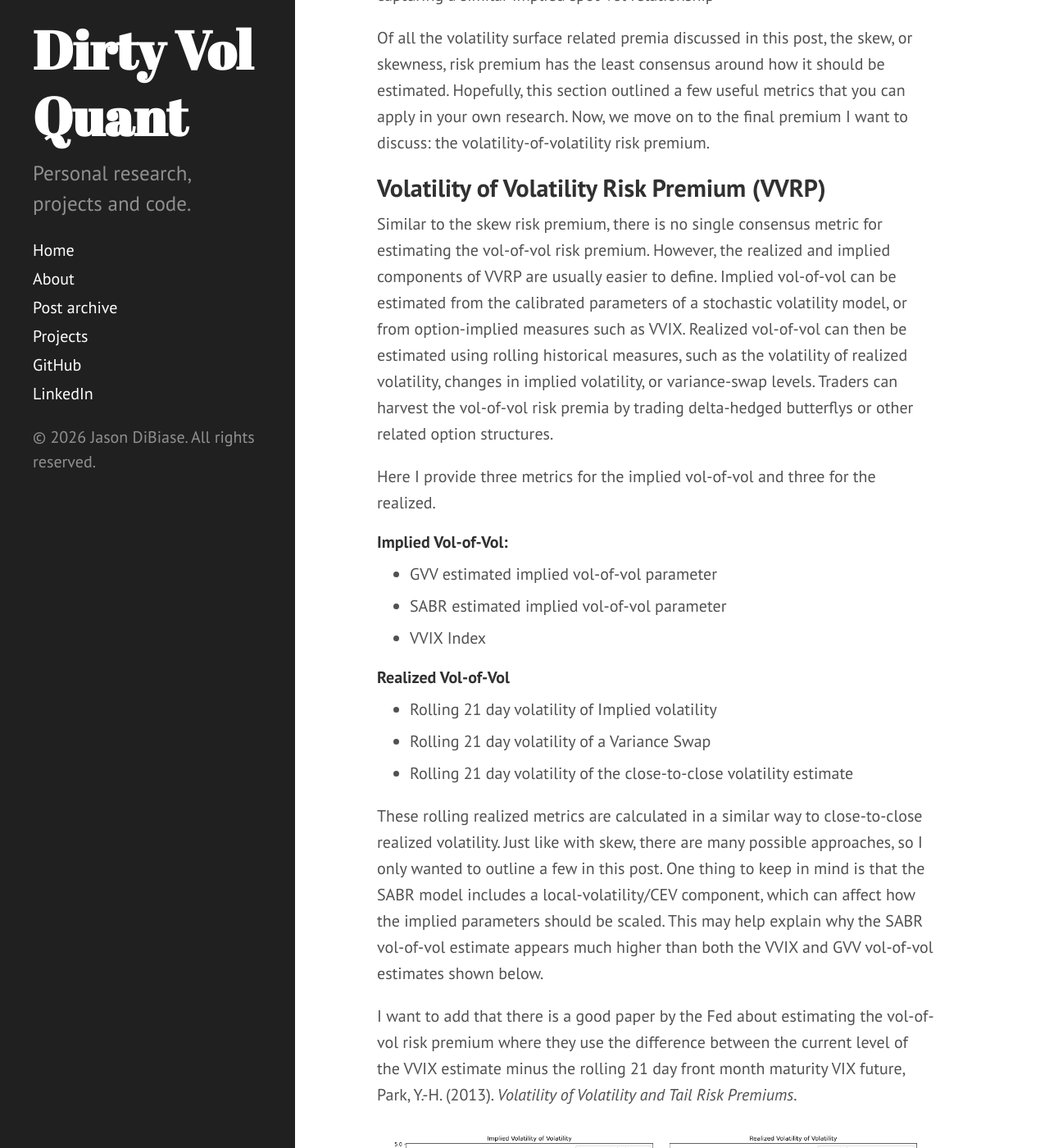
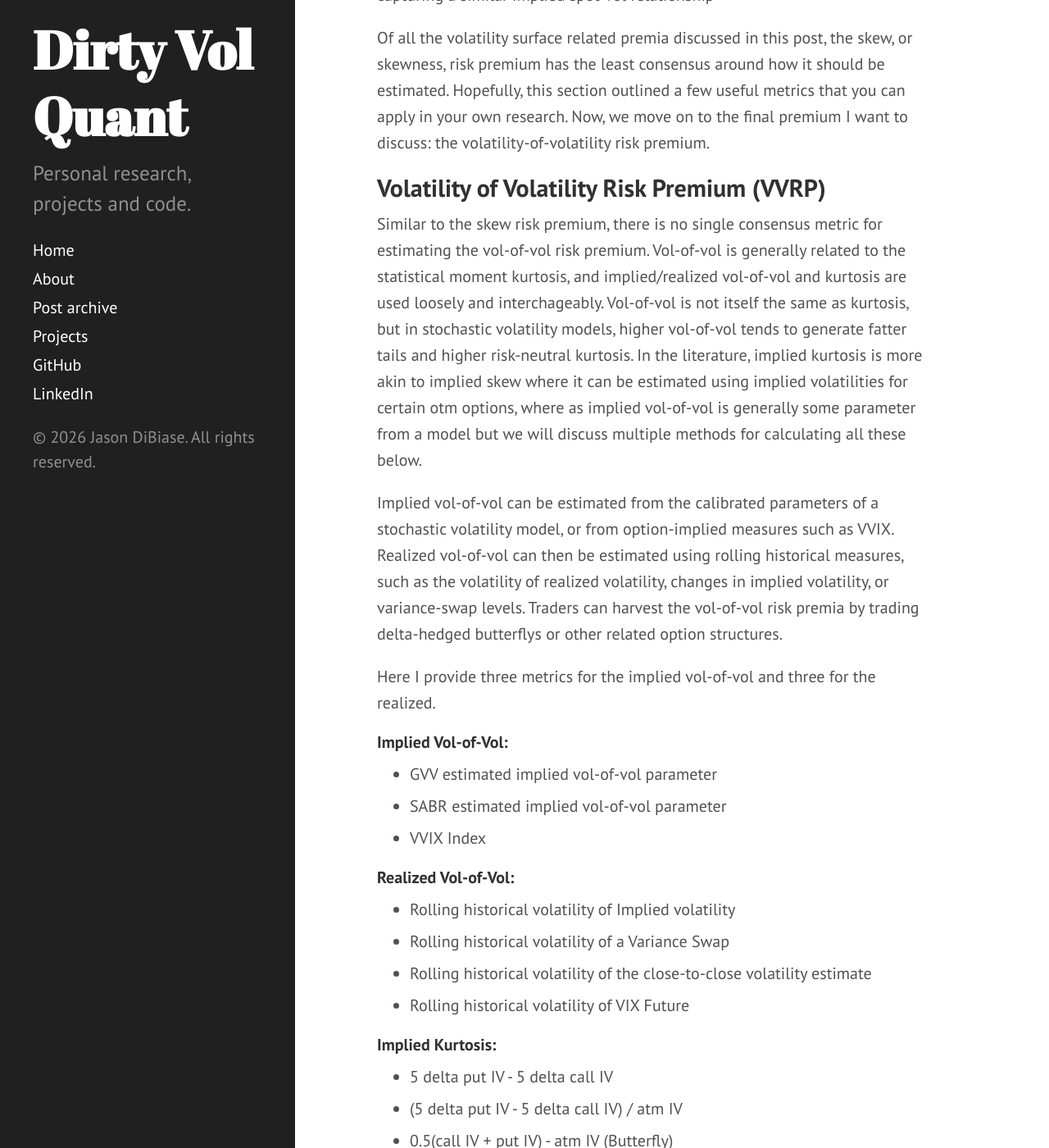
Before and after one commit to dibiasej/dibiasej.github.io, a Jekyll site: the page built from _posts/2026-05-24-Volatility-Surface-Risk-Premiums.md, in a window 1280 px wide and 1400 px high, scrolled down 9406 px. Shown: the whole window at 82% size. Built offline with Jekyll 4.4.1, drawn with Linux system fonts in a browser that asks for light colours; Markdown is read by kramdown in place of the engine named in the settings; some of the changed text lies outside the part shown.

Commit message:
fixed kurtosis

```diff
--- a/_posts/2026-05-24-Volatility-Surface-Risk-Premiums.md
+++ b/_posts/2026-05-24-Volatility-Surface-Risk-Premiums.md
@@ -218,7 +218,9 @@ Of all the volatility surface related premia discussed in this post, the skew, o
 
 ## Volatility of Volatility Risk Premium (VVRP)
 
-Similar to the skew risk premium, there is no single consensus metric for estimating the vol-of-vol risk premium. However, the realized and implied components of VVRP are usually easier to define. Implied vol-of-vol can be estimated from the calibrated parameters of a stochastic volatility model, or from option-implied measures such as VVIX. Realized vol-of-vol can then be estimated using rolling historical measures, such as the volatility of realized volatility, changes in implied volatility, or variance-swap levels. Traders can harvest the vol-of-vol risk premia by trading delta-hedged butterflys or other related option structures.
+Similar to the skew risk premium, there is no single consensus metric for estimating the vol-of-vol risk premium. Vol-of-vol is generally related to the statistical moment kurtosis, and implied/realized vol-of-vol and kurtosis are used loosely and interchageably. Vol-of-vol is not itself the same as kurtosis, but in stochastic volatility models, higher vol-of-vol tends to generate fatter tails and higher risk-neutral kurtosis. In the literature, implied kurtosis is more akin to implied skew where it can be estimated using implied volatilities for certain otm options, where as implied vol-of-vol is generally some parameter from a model but we will discuss multiple methods for calculating all these below.
+
+Implied vol-of-vol can be estimated from the calibrated parameters of a stochastic volatility model, or from option-implied measures such as VVIX. Realized vol-of-vol can then be estimated using rolling historical measures, such as the volatility of realized volatility, changes in implied volatility, or variance-swap levels. Traders can harvest the vol-of-vol risk premia by trading delta-hedged butterflys or other related option structures.
 
 Here I provide three metrics for the implied vol-of-vol and three for the realized.
 
@@ -227,10 +229,29 @@ Here I provide three metrics for the implied vol-of-vol and three for the realiz
 - SABR estimated implied vol-of-vol parameter
 - VVIX Index
 
-###### Realized Vol-of-Vol
-- Rolling 21 day volatility of Implied volatility
-- Rolling 21 day volatility of a Variance Swap
-- Rolling 21 day volatility of the close-to-close volatility estimate
+###### Realized Vol-of-Vol:
+- Rolling historical volatility of Implied volatility
+- Rolling historical volatility of a Variance Swap
+- Rolling historical volatility of the close-to-close volatility estimate
+- Rolling historical volatility of VIX Future
+
+###### Implied Kurtosis:
+- 5 delta put IV - 5 delta call IV
+- (5 delta put IV - 5 delta call IV) / atm IV
+- 0.5(call IV + put IV) - atm IV (Butterfly)
+- Model Free Implied Kurtosis following Bakshi, Kapadia and Madan (2003)
+
+###### Realized Kurtosis:
+- Rolling sample kurtosis from distribution of log returns
+
+$$
+\text{Kurt}_t =
+\frac{
+\frac{1}{L}\sum_{j=0}^{L-1}(r_{t+j}-\bar r_t)^4
+}{
+\left(\frac{1}{L}\sum_{j=0}^{L-1}(r_{t+j}-\bar r_t)^2\right)^2
+}
+$$
 
 These rolling realized metrics are calculated in a similar way to close-to-close realized volatility. Just like with skew, there are many possible approaches, so I only wanted to outline a few in this post. One thing to keep in mind is that the SABR model includes a local-volatility/CEV component, which can affect how the implied parameters should be scaled. This may help explain why the SABR vol-of-vol estimate appears much higher than both the VVIX and GVV vol-of-vol estimates shown below.
 
```
Also changed, not shown: assets/images/SPY-Realized-Implied-Volatility-Risk-Premium-Post-2026-05-24.png, assets/images/SPY-Variance-Risk-Premium-Post-2026-05-24.png, assets/images/implied_realized_vol_of_vol-2026-025-25.png.
